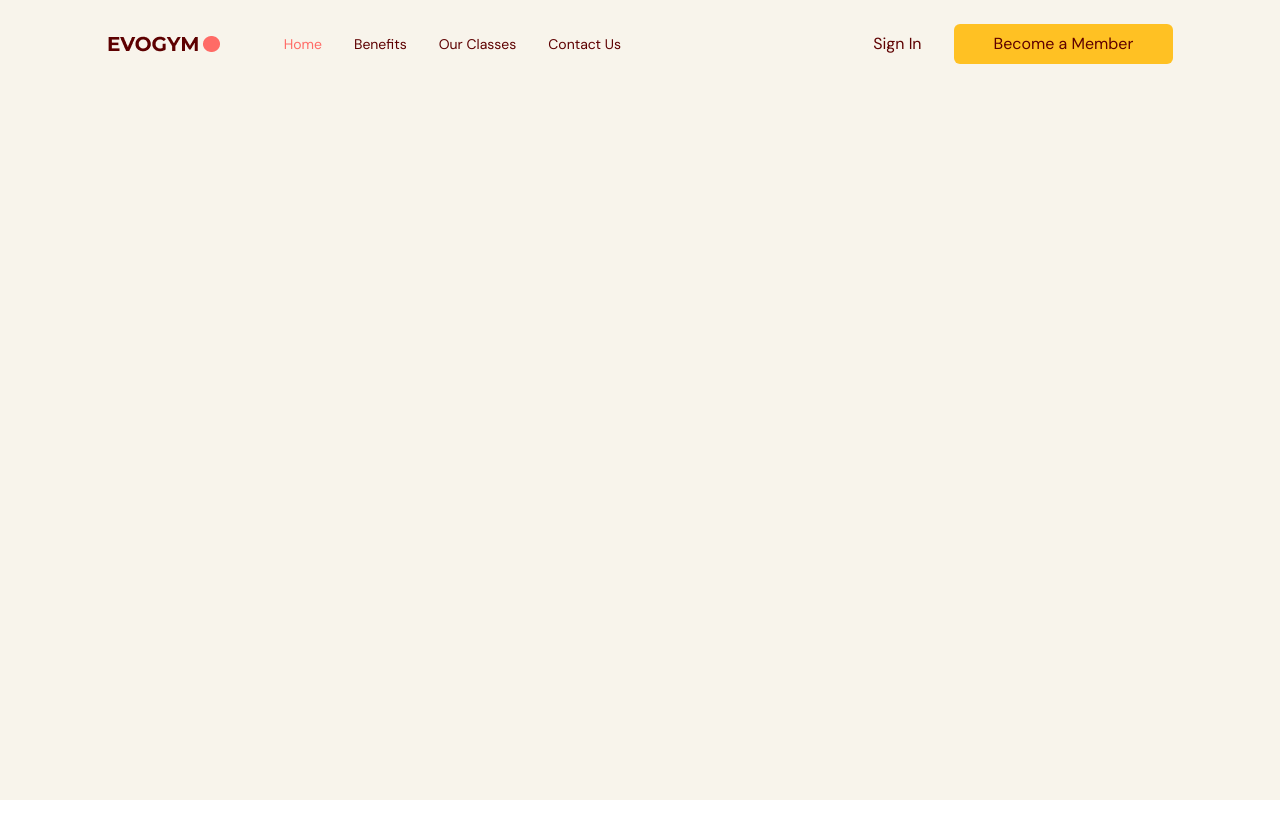
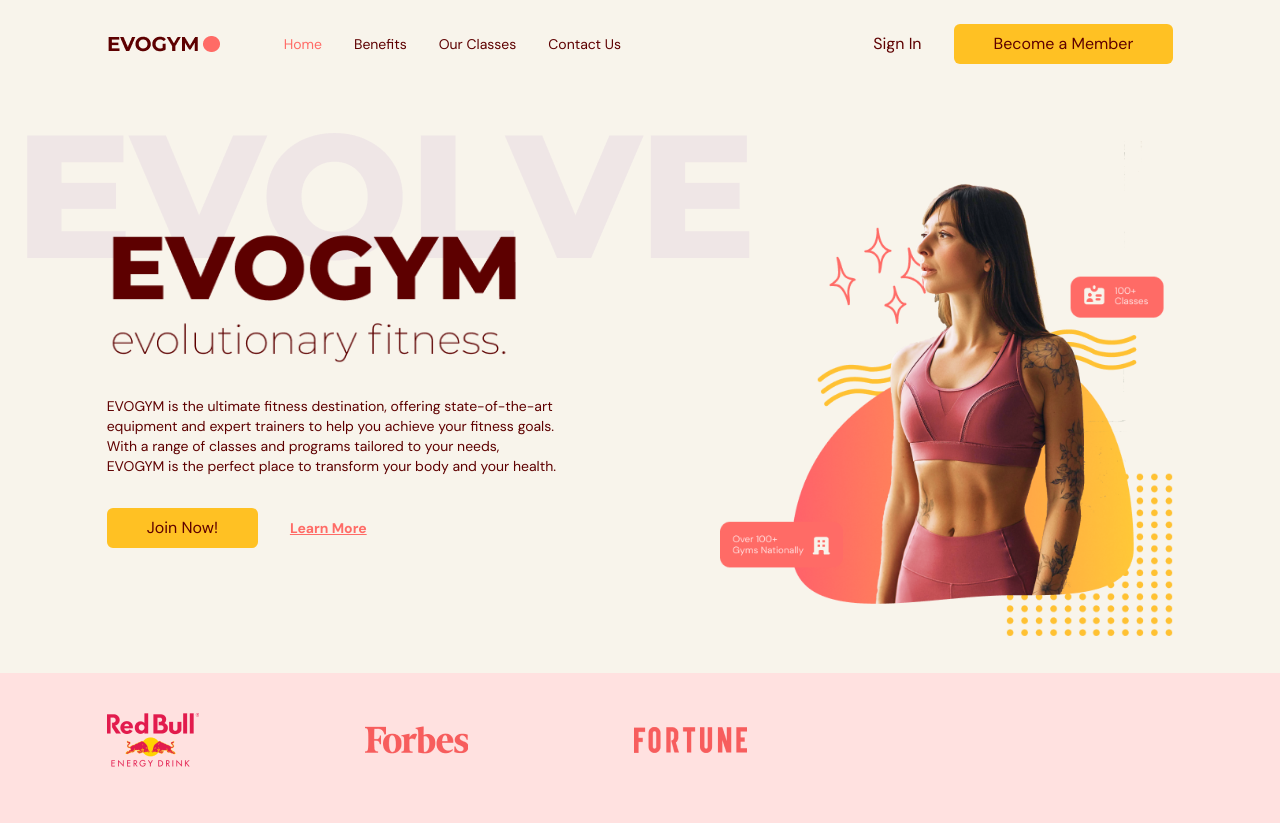
Before and after one commit to patrickgip94/EvoGym, a React (Vite) app: page / in a window 1280 px wide. Before the commit the page ends 800 px from the top, so only its background shows below. Built offline with nearby package versions, Linux system fonts and the light colour scheme.

Commit message:
Added and implemented HomePage images and functionality

```diff
--- a/index.html
+++ b/index.html
@@ -2,9 +2,8 @@
 <html lang="en">
   <head>
     <meta charset="UTF-8" />
-    <link rel="icon" type="image/svg+xml" href="/vite.svg" />
     <meta name="viewport" content="width=device-width, initial-scale=1.0" />
-    <title>Vite + React + TS</title>
+    <title>❤️ EvoGym</title>
   </head>
   <body>
     <div id="root"></div>
--- a/src/App.tsx
+++ b/src/App.tsx
@@ -1,6 +1,7 @@
 import Navbar from "@/scenes/navbar";
 import { useEffect, useState } from "react";
 import { SelectedPage } from "./shared/types";
+import Home from "./scenes/home";
 
 function App() {
   const [selectedPage, setSelectedPage] = useState<SelectedPage>(
@@ -17,7 +18,7 @@
       if (window.scrollY !== 0) setIsTopOfPage(false);
     };
     window.addEventListener("scroll", handleScroll);
-    return () => window.removeEventListener("scroll", handleScroll);
+    return () => window.removeEventListener("scroll", handleScroll); // prevents memory leaks.
   }, []);
 
   return (
@@ -27,6 +28,7 @@
         selectedPage={selectedPage}
         setSelectedPage={setSelectedPage}
       />
+      <Home />
     </div>
   );
 }
--- /dev/null
+++ b/src/scenes/home/index.tsx
@@ -0,0 +1,106 @@
+import { SelectedPage } from "@/shared/types";
+import useMediaQuery from "@/hooks/useMediaQuery";
+import ActionButton from "@/shared/ActionButton";
+import HomePageText from "@/assets/HomePageText.png";
+import HomePageGraphic from "@/assets/HomePageGraphic.png";
+import SponsorRedBull from "@/assets/SponsorRedBull.png";
+import SponsorForbes from "@/assets/SponsorForbes.png";
+import SponsorFortune from "@/assets/SponsorFortune.png";
+import AnchorLink from "react-anchor-link-smooth-scroll";
+import { motion } from "framer-motion";
+
+type Props = {
+  setSelectedPage: (value: SelectedPage) => void;
+};
+
+function Home({ setSelectedPage }: Props) {
+  const isAboveMediumScreen = useMediaQuery("(min-width: 1060px)");
+
+  return (
+    <section id="home" className="gap-16 bg-gray-20 py-10 md:h-full md:pb-0">
+      {/* IMAGE & MAIN HEADER*/}
+      <div className="mx-auto w-5/6 items-center justify-center md:flex md:h-5/6 ">
+        {/* MAIN HEADER */}
+        <div className="z-10 mt-32 md:basis-3/5 ">
+          {/* HEADINGS */}
+          <motion.div
+            className="md:-mt-20"
+            initial="hidden"
+            whileInView="visible"
+            viewport={{ once: true, amount: 0.5 }}
+            transition={{ duration: 0.5 }}
+            variants={{
+              hidden: { opacity: 0, x: -50 },
+              visible: { opacity: 1, x: 0 },
+            }}
+          >
+            <div className="relative">
+              <div
+                className="before:absolute before:-left-20 before:-top-20
+                before:z-[-1] md:before:content-evolvetext"
+              >
+                <img alt="home-page-text" src={HomePageText} />
+              </div>
+            </div>
+
+            <p className="mt-8 text-sm">
+              EVOGYM is the ultimate fitness destination, offering
+              state-of-the-art equipment and expert trainers to help you achieve
+              your fitness goals. With a range of classes and programs tailored
+              to your needs, EVOGYM is the perfect place to transform your body
+              and your health.
+            </p>
+          </motion.div>
+
+          {/* ACTIONS */}
+          <motion.div
+            className="mt-8 flex items-center gap-8"
+            initial="hidden"
+            whileInView="visible"
+            viewport={{ once: true, amount: 0.5 }}
+            transition={{ delay: 0.2, duration: 0.5 }}
+            variants={{
+              hidden: { opacity: 0, x: -50 },
+              visible: { opacity: 1, x: 0 },
+            }}
+          >
+            <ActionButton setSelectedPage={setSelectedPage}>
+              Join Now!
+            </ActionButton>
+            <AnchorLink
+              className="text-sm font-bold text-primary-500 underline
+                hover:text-secondary-500"
+              onClick={() => setSelectedPage(SelectedPage.ContactUs)}
+              href={`#${SelectedPage.ContactUs}`}
+            >
+              <p>Learn More</p>
+            </AnchorLink>
+          </motion.div>
+        </div>
+
+        {/* IMAGE */}
+        <div
+          className="flex basis-3/5 justify-center md:z-10
+          md:ml-40 md:mt-16 md:justify-end"
+        >
+          <img alt="home-pagegraphic" src={HomePageGraphic} />
+        </div>
+      </div>
+
+      {/* SPONSORS */}
+      {isAboveMediumScreen && (
+        <div className="h-[150px] w-full bg-primary-100 py-10">
+          <div className="mx-auto w-5/6">
+            <div className="flex w-3/5 items-center justify-between gap-8">
+              <img alt="redbull-sponsor" src={SponsorRedBull} />
+              <img alt="forbes-sponsor" src={SponsorForbes} />
+              <img alt="fortune-sponsor" src={SponsorFortune} />
+            </div>
+          </div>
+        </div>
+      )}
+    </section>
+  );
+}
+
+export default Home;
```
